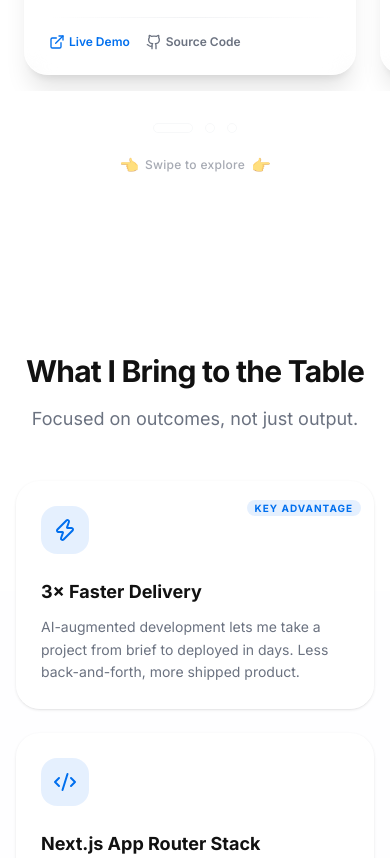
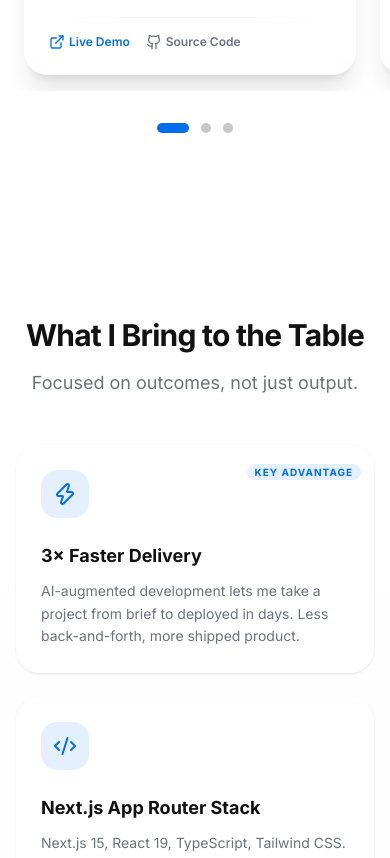
Before and after one commit to Sterben20/Zenith_portofolio, a Next.js app: page / in a window 390 px wide. Shown: the part 3220-4078 px from the top of the page. Built offline with nearby package versions, Linux system fonts and the light colour scheme.

Commit message:
fix: use tailwind classes for dot indicators instead of broken CSS variable inline styles

```diff
--- a/src/components/sections/FeaturedProjects.tsx
+++ b/src/components/sections/FeaturedProjects.tsx
@@ -223,42 +223,14 @@ export function FeaturedProjects() {
                 });
               }}
               aria-label={`Go to project ${i + 1}`}
-              className="block rounded-full transition-all duration-300 focus:outline-none cursor-pointer border border-border/30"
-              style={{
-                height: "10px",
-                width: activeIndex === i ? "40px" : "10px",
-                backgroundColor: activeIndex === i
-                  ? "hsl(var(--primary))"
-                  : "hsl(var(--muted-foreground) / 0.3)",
-                boxShadow: activeIndex === i ? "0 0 8px hsl(var(--primary) / 0.5)" : "none",
-              }}
+              className={`block h-2.5 rounded-full transition-all duration-300 focus:outline-none cursor-pointer ${
+                activeIndex === i
+                  ? "w-8 bg-primary"
+                  : "w-2.5 bg-muted-foreground/40"
+              }`}
             />
           ))}
         </div>
-
-        {/* Mobile swipe hint */}
-        <motion.div
-          className="flex md:hidden items-center justify-center gap-1.5 mt-3 text-muted-foreground/60 text-xs"
-          initial={{ opacity: 1 }}
-          animate={{ opacity: [1, 0.3, 1] }}
-          transition={{ duration: 1.8, repeat: 2, repeatType: "loop", ease: "easeInOut" }}
-        >
-          <motion.span
-            animate={{ x: [0, 6, 0] }}
-            transition={{ duration: 1.8, repeat: 2, repeatType: "loop", ease: "easeInOut" }}
-            className="text-base"
-          >
-            👈
-          </motion.span>
-          <span className="font-medium tracking-wide">Swipe to explore</span>
-          <motion.span
-            animate={{ x: [0, -6, 0] }}
-            transition={{ duration: 1.8, repeat: 2, repeatType: "loop", ease: "easeInOut" }}
-            className="text-base"
-          >
-            👉
-          </motion.span>
-        </motion.div>
       </div>
     </section>
   );
```
